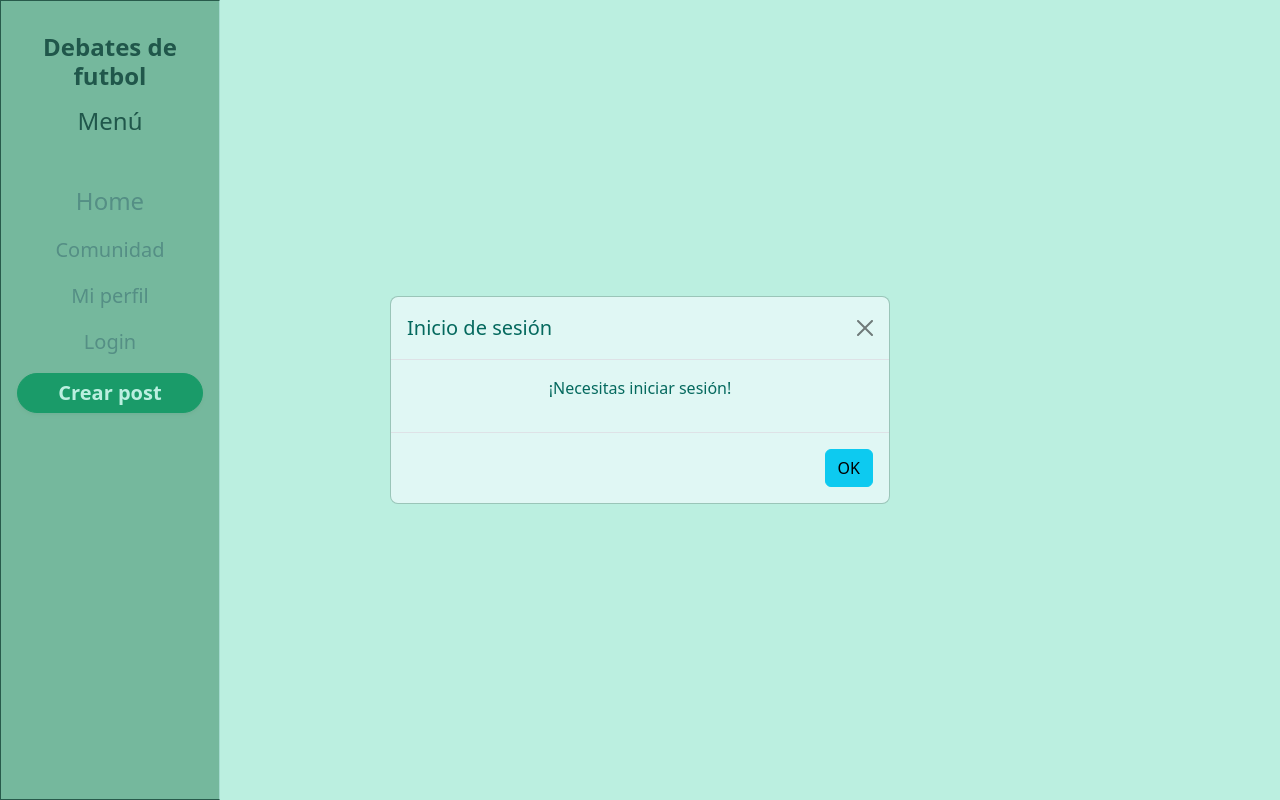
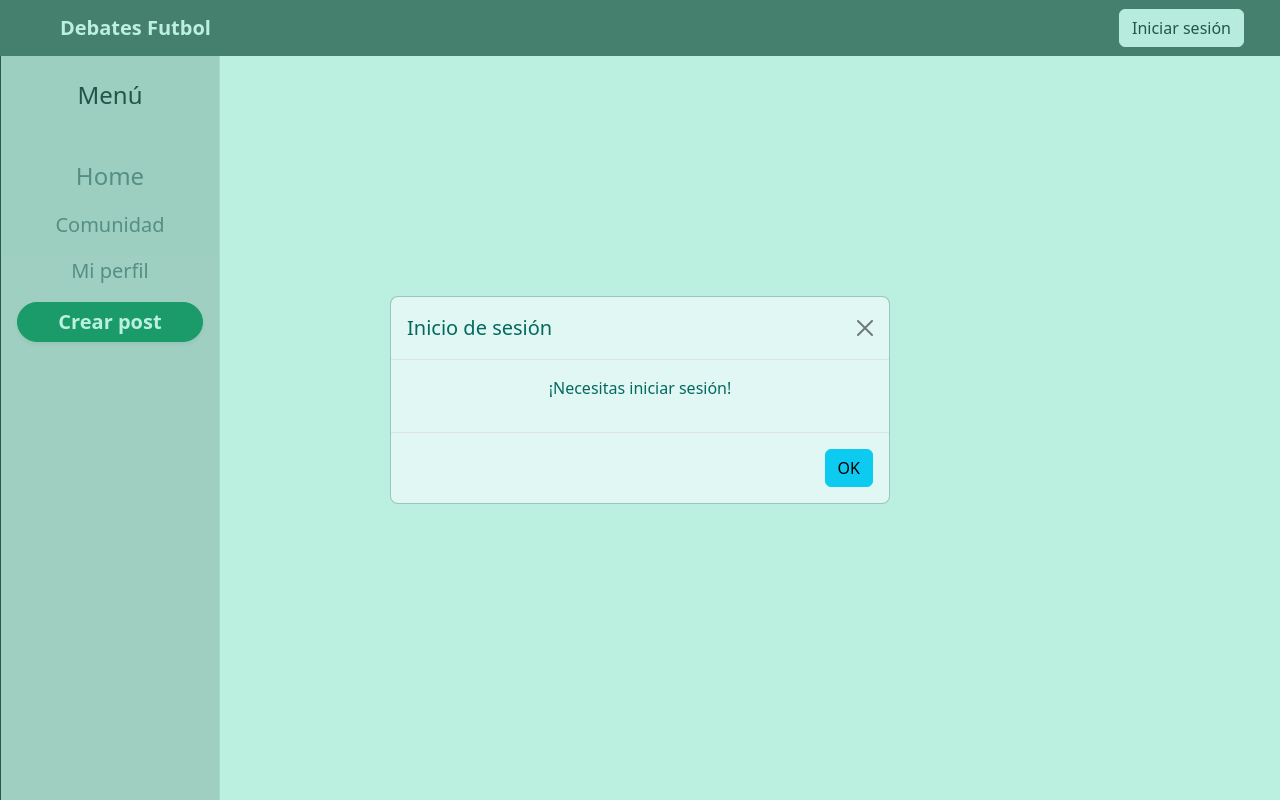
Before and after one commit to Fran-spk/Debate-futbol-FrontEnd, a React (Vite) app in the folder Debate-futbol/: page /miPerfil in a window 1280 px wide. Built offline with nearby package versions, Linux system fonts and the light colour scheme; no server answers.

Commit message:
Añadir funcionalidad MainNav con nueva estructura de navegación

```diff
--- a/Debate-futbol/package.json
+++ b/Debate-futbol/package.json
@@ -14,6 +14,7 @@
     "axios": "^1.13.2",
     "bootstrap": "^5.3.8",
     "react": "^19.2.0",
+    "react-bootstrap": "^2.10.10",
     "react-dom": "^19.2.0",
     "react-hook-form": "^7.67.0",
     "react-redux": "^9.2.0",
--- a/Debate-futbol/src/App.tsx
+++ b/Debate-futbol/src/App.tsx
@@ -3,6 +3,7 @@ import './App.css'
 import { useAppDispatch } from './hooks/store';
 import { useEffect } from 'react';
 import { loadUser } from './store/auth/slice';
+import MainNav from './components/nav-main';
 
 function App() {
 const dispatch = useAppDispatch();
@@ -11,7 +12,11 @@ const dispatch = useAppDispatch();
     dispatch(loadUser());
   }, []);
   return (
-    <Nav></Nav>
+    <>
+      <MainNav>
+      </MainNav>
+      <Nav></Nav>
+    </>
   );
 }
 
--- a/Debate-futbol/src/components/cardPost.tsx
+++ b/Debate-futbol/src/components/cardPost.tsx
@@ -29,7 +29,6 @@ const CardPost = ({ post, refreshPosts }: { post: Post; refreshPosts: () => void
         const liked = await authService.isLiked(post);
         const u = await userService.getUserById(post.user._id);
         setUser(u);
-        console.log(liked)
         setHasLiked(liked);
       }
     };
@@ -93,10 +92,11 @@ const toggleLike = async () => {
   return (
     <>
       <div
-        className="p-4 mb-4 rounded shadow-sm text-start"
+        className="p-4 mb-4 rounded shadow-lg text-start"
         style={{
-          backgroundColor: "#77947bb8",
-          border: "1px solid #2c2a2a",
+          backgroundColor: "#88938ab8",
+          border: "1px solid #484646",
+          boxShadow: "0 10px 25px rgba(0, 0, 0, 0.35)"
         }}
       >
         <div className="d-flex justify-content-between align-items-center mb-2">
@@ -144,7 +144,6 @@ const toggleLike = async () => {
           </button>
         </div>
 
-        {/* Botón comentarios + Like */}
         <div className="mt-3 d-flex justify-content-between align-items-center">
           <button
             className="btn btn-sm btn-outline-dark"
--- /dev/null
+++ b/Debate-futbol/src/components/configMe.tsx
@@ -0,0 +1,55 @@
+import React from "react";
+import { Link } from 'react-router-dom';
+import { useAppSelector } from "../hooks/store";
+
+const ConfigMe: React.FC = () => {
+  const user = useAppSelector((state) => state.auth.User);
+    return (
+        <li
+        className="nav-item dropdown" // d-flex + align-items-center centra verticalmente
+        style={{
+        listStyle: "none",
+        marginRight: "15px",
+        marginLeft: "15px",
+    }}
+    >
+    <a
+        className="nav-link dropdown-toggle d-flex align-items-center" // también aseguramos que el <a> sea flex y centrado
+        data-bs-toggle="dropdown"
+        href="#"
+        role="button"
+        aria-expanded="false"
+        style={{
+            backgroundColor: "#455849",
+            color: "#fff",
+            borderRadius: "5px",
+            textDecoration: "none",
+        }}
+    >
+        {user?.name}
+    </a>
+
+          <ul className="dropdown-menu dropdown-menu-end">
+                <li>
+                  <Link className="dropdown-item" to="/miPerfil">
+                        Mi perfil
+                  </Link>
+                </li>
+                <li>
+                   <Link className="dropdown-item" to="/miPerfil">
+                        Notificaciones
+                    </Link>
+                </li>
+                <li><hr className="dropdown-divider"/></li>
+                <li>
+                  <Link className="dropdown-item" to="/login">
+                        Cerrar sesión
+                  </Link>
+                </li>
+            </ul>
+
+        </li>
+    );
+};
+
+export default ConfigMe;
--- /dev/null
+++ b/Debate-futbol/src/components/nav-main.tsx
@@ -0,0 +1,28 @@
+import React from "react";
+import { useAppSelector } from "../hooks/store";
+import ConfigMe from "./configMe";
+import { Link } from "react-router-dom";
+
+export default function MainNav() {
+  const user = useAppSelector((state) => state.auth.User);
+
+  return (
+    <nav className="navbar fixed-top" style={{ backgroundColor: "#55605a" }}>
+      <div className="container-fluid d-flex align-items-center">
+        <span className="navbar-brand text-white fw-bold ms-5">
+          Debates Futbol
+        </span>
+
+        {user ? (
+          <div className="ms-auto me-3">
+            <ConfigMe />
+          </div>
+        ) : (
+          <Link className="btn btn-light text-dark me-4" to="/login">
+            Iniciar sesión
+          </Link>
+        )}
+      </div>
+    </nav>
+  );
+}
--- a/Debate-futbol/src/components/nav.tsx
+++ b/Debate-futbol/src/components/nav.tsx
@@ -1,16 +1,14 @@
 import { Link } from 'react-router-dom';
 import { AppRoutes } from './routes/appRoutes';
-import { useAppSelector } from '../hooks/store';
+
 import '../styles/nav.css';
 
 export const Nav = () => {
-  const user = useAppSelector(state => state.auth.User);
 
   return (
     <div className="d-flex flex-column flex-md-row">
-      <nav className="sidebar p-3 border-end">
-        <h2 className="fs-4 fw-bold text-dark mb-3 mt-3">Debates de futbol</h2>
-        <h4 className="mb-5 d-none d-md-block">Menú</h4>
+      <nav className="sidebar p-3 border-end mt-5" style={{ backgroundColor: "#d5d1d1" }}>
+        <h4 className="mb-5 d-none d-md-block mt-3">Menú</h4>
 
         <div className="nav-links d-flex flex-md-column">
           <Link className="nav-link text-secondary mb-3 fs-4" to="/home">
@@ -21,13 +19,8 @@ export const Nav = () => {
             Comunidad
           </Link>
 
-
           <Link className="nav-link text-secondary mb-3 fs-5" to="/miPerfil">
             Mi perfil
-          </Link>
-
-          <Link className="nav-link text-secondary mb-3 fs-5" to="/login">
-            {user ? "Cerrar sesión" : "Login"}
           </Link>
 
           <Link
--- a/Debate-futbol/src/components/pages/home.tsx
+++ b/Debate-futbol/src/components/pages/home.tsx
@@ -24,7 +24,7 @@ export const Home = () => {
 
   return (
     <div className="container mt-4">
-      <h3 className="mb-4 text-start text-success fw-bold p-6">
+      <h3 className="mb-4 text-start text-success fw-bold p-6 mt-5">
         Debates futbolísticos
       </h3>
 
--- a/Debate-futbol/src/components/pages/users.tsx
+++ b/Debate-futbol/src/components/pages/users.tsx
@@ -80,7 +80,7 @@ export const Users = () => {
 
 return (
     <div className="container mt-4">
-      <h3 className="mb-4 text-start text-success fw-bold">
+      <h3 className="mb-4 text-start text-success fw-bold mt-5">
         Comunidad ({users.length})
       </h3>
 
--- a/Debate-futbol/src/main.tsx
+++ b/Debate-futbol/src/main.tsx
@@ -1,4 +1,5 @@
 import "bootstrap/dist/css/bootstrap.min.css";
+import 'bootstrap/dist/js/bootstrap.bundle.min';
 import { createRoot } from 'react-dom/client'
 import App from './App.tsx'
 import { BrowserRouter } from 'react-router'
```
Also changed, not shown: 1 other file (tests, documents, lock files or other folders). Lines whose indentation alone changed are shown as unchanged.
